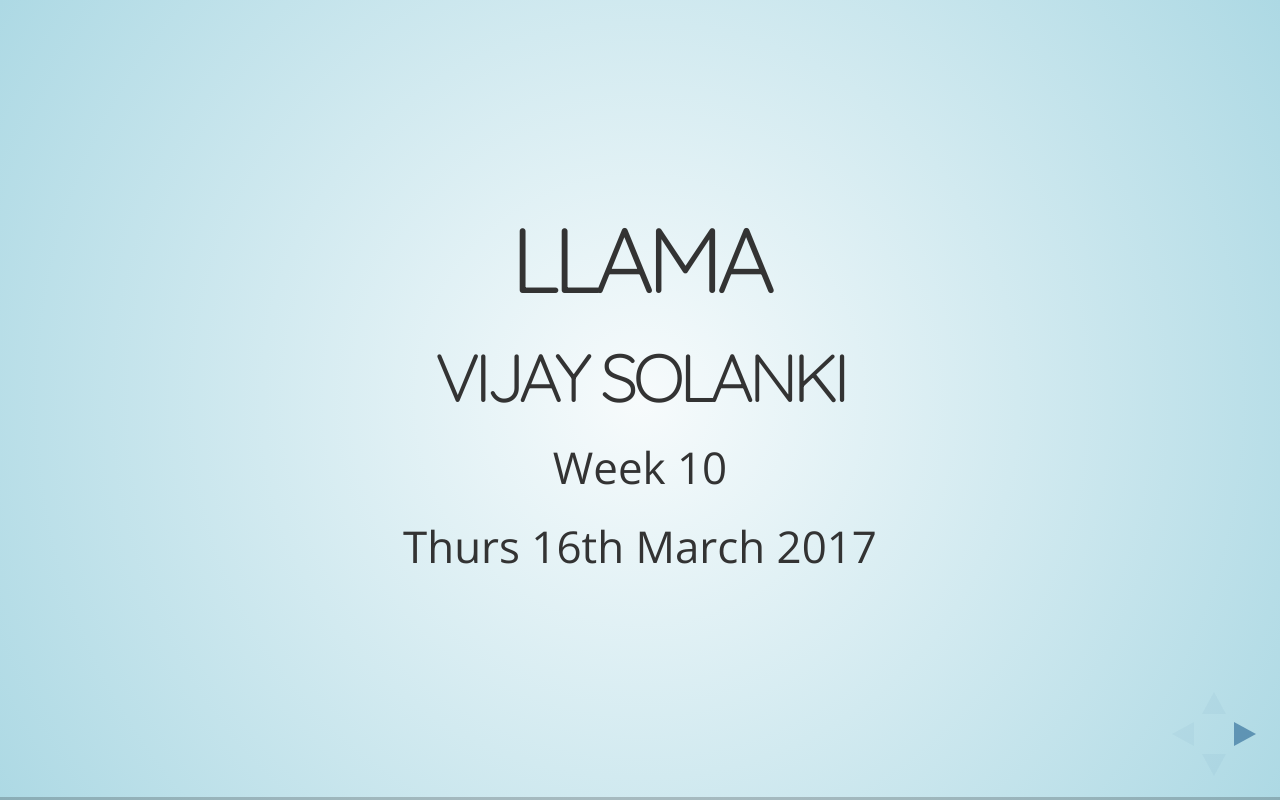
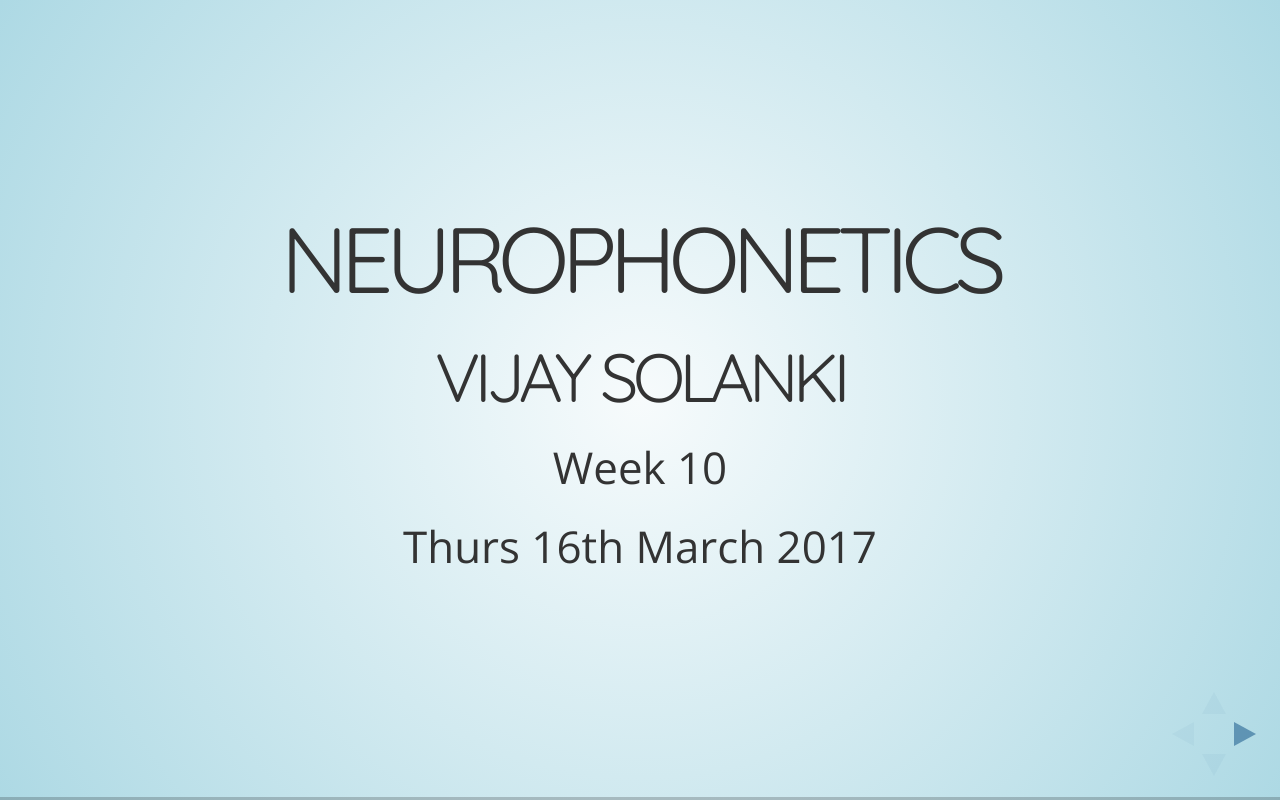
Before and after one commit to vj-sol/neurophonetics, a website: page index.html in a window 1280 px wide. Drawn offline with nearby package versions, Linux system fonts and the light colour scheme.

Commit message:
Update title slide

```diff
--- a/index.html
+++ b/index.html
@@ -26,7 +26,7 @@
 		<div class="reveal">
 			<div class="slides">
 				<section>
-					<h2>Llama
+					<h2>Neurophonetics
 					</h2>
 					<h3>Vijay Solanki
 					</h3>
```
